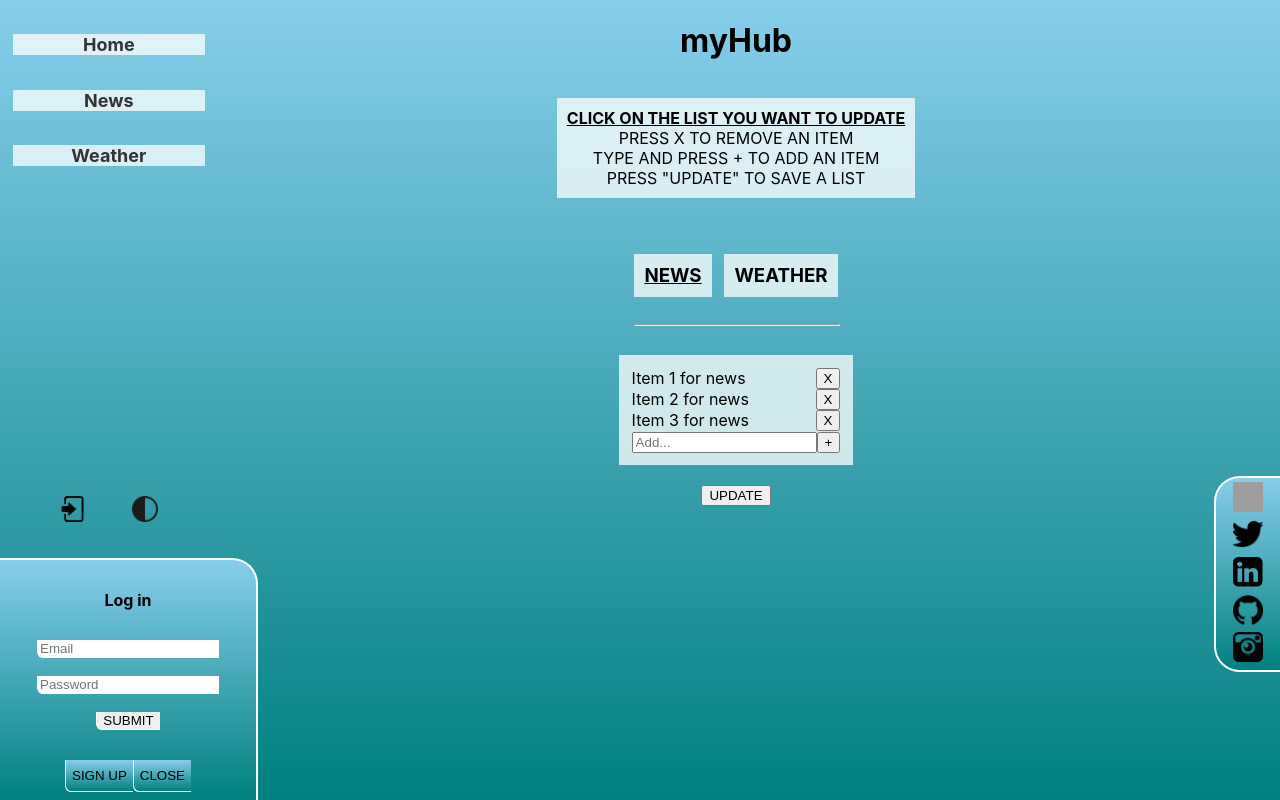
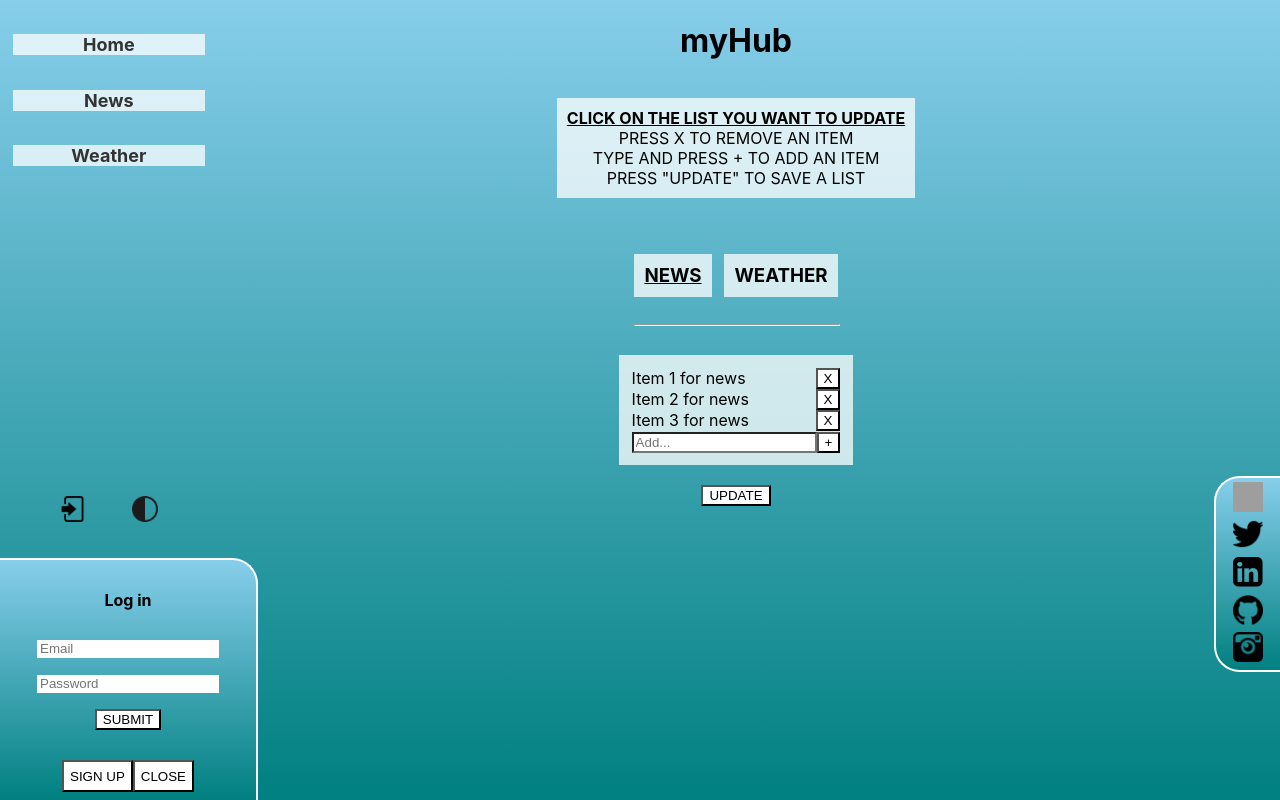
Before and after one commit to AxelrodAsaf/AsafDash, a React (Create React App) app: page /MyHub in a window 1280 px wide. Both pictures are taken after a click on the picture 72 px from the left and 748 px from the top of the page. Built offline with nearby package versions, Linux system fonts and the light colour scheme; no server answers; grey boxes are pictures that could not be loaded.

Commit message:
CSS fixes and cleanup;

```diff
--- a/src/components/Login.jsx
+++ b/src/components/Login.jsx
@@ -101,7 +101,7 @@ function Login(props) {
                     <input value={loginPass} onChange={(e) => setLoginPass(e.target.value)} id='loginForm-password' type="password" name="password" required className="login-form-password input" placeholder='Password' />
                 </div>
                 <div className="login-submit">
-                    <button onClick={() => loginSubmit} className="login-form-submit-button cursorPointer">SUBMIT</button>
+                    <button onClick={() => loginSubmit} >SUBMIT</button>
                 </div>
             </form>
             {renderErrorMessage("email")}
@@ -180,8 +180,7 @@ function Login(props) {
                 </div>
                 {/* Submit button */}
                 <div className="signup-submit">
-                    <button onClick={() => signupSubmit} className="signup-form-submit cursorPointer">SUBMIT</button>
-                    {/* Allows the user to switch to a login form */}
+                    <button onClick={() => signupSubmit} >SUBMIT</button>
                 </div>
                 {renderErrorMessage("matchingpasswords")}
                 {renderErrorMessage("tryLater")}
@@ -200,8 +199,8 @@ function Login(props) {
         <div className='all-css login-page-div' style={themeLight ? { backgroundColor: "white" } : {}}>
             {formType(formToggle)}
             <div style={{ display: "flex", flexDirection: "row" }}>
-                <button className='all-css signup-form-submit' style={{ marginBottom: '1vh', height: '4vh' }} onClick={() => changeFormType()}>{formToggle ? "SIGN UP" : "LOG IN"}</button>
-                <button className='all-css signup-form-submit' style={{ marginBottom: '1vh', height: '4vh' }} onClick={() => setOpenLogin(false)}>CLOSE</button>
+                <button style={{ marginBottom: '1vh', height: '4vh' }} onClick={() => changeFormType()}>{formToggle ? "SIGN UP" : "LOG IN"}</button>
+                <button style={{ marginBottom: '1vh', height: '4vh' }} onClick={() => setOpenLogin(false)}>CLOSE</button>
             </div>
         </div>
     );
--- a/src/styles/App.css
+++ b/src/styles/App.css
@@ -1,5 +1,10 @@
 .cursorPointer {
   cursor: pointer;
+}
+
+button,
+input {
+  background: var(--borders)
 }
 
 button {
--- a/src/styles/Navbar.css
+++ b/src/styles/Navbar.css
@@ -79,7 +79,6 @@
 }
 
 .login-page-div {
-
   color: var(--maintext);
   border-top: 2px solid var(--borders);
   border-top-right-radius: 2vw;
@@ -117,17 +116,13 @@
 .input {
   border: none;
   border-left: var(--borders) 1px solid;
-  border-bottom-left-radius: .5vw;
   border-bottom: var(--borders) 1px solid;
-
 }
 
 .login-form-submit-button {
   border: none;
   border-left: var(--borders) 1px solid;
-  border-bottom-left-radius: .5vw;
   border-bottom: var(--borders) 1px solid;
-
   color: var(--maintext);
 }
 
@@ -175,7 +170,6 @@
 }
 
 .signup-form-input {
-  border-radius: 1vw;
   justify-content: center;
   align-items: center;
 }
@@ -183,9 +177,7 @@
 .signup-form-submit {
   border: none;
   border-left: var(--borders) 1px solid;
-  border-bottom-left-radius: .5vw;
   border-bottom: var(--borders) 1px solid;
-
   color: var(--maintext);
 }
 
--- a/src/styles/News.css
+++ b/src/styles/News.css
@@ -50,7 +50,7 @@
   padding-left: 2vw;
   padding-right: 2vw;
   display: flex;
-  justify-content: start;
+  justify-content: flex-start;
   align-items: center;
 }
 
```
